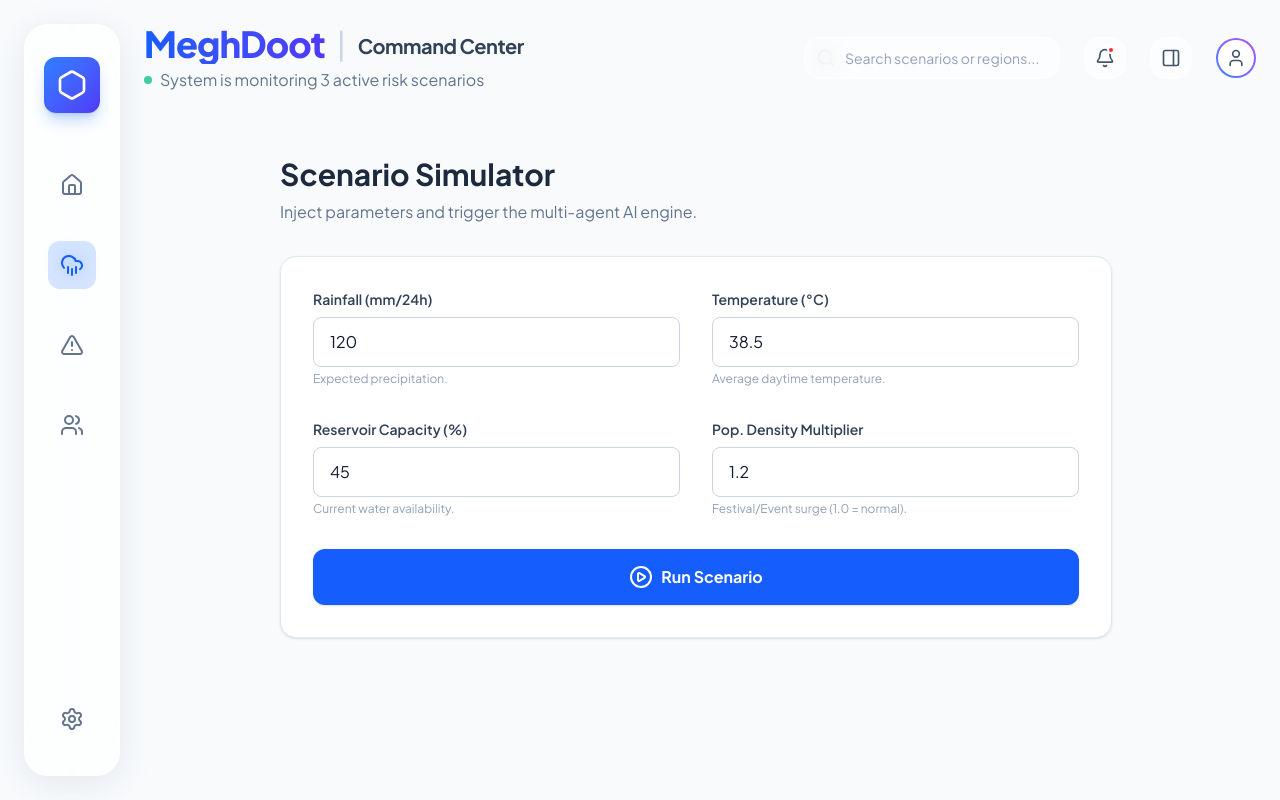
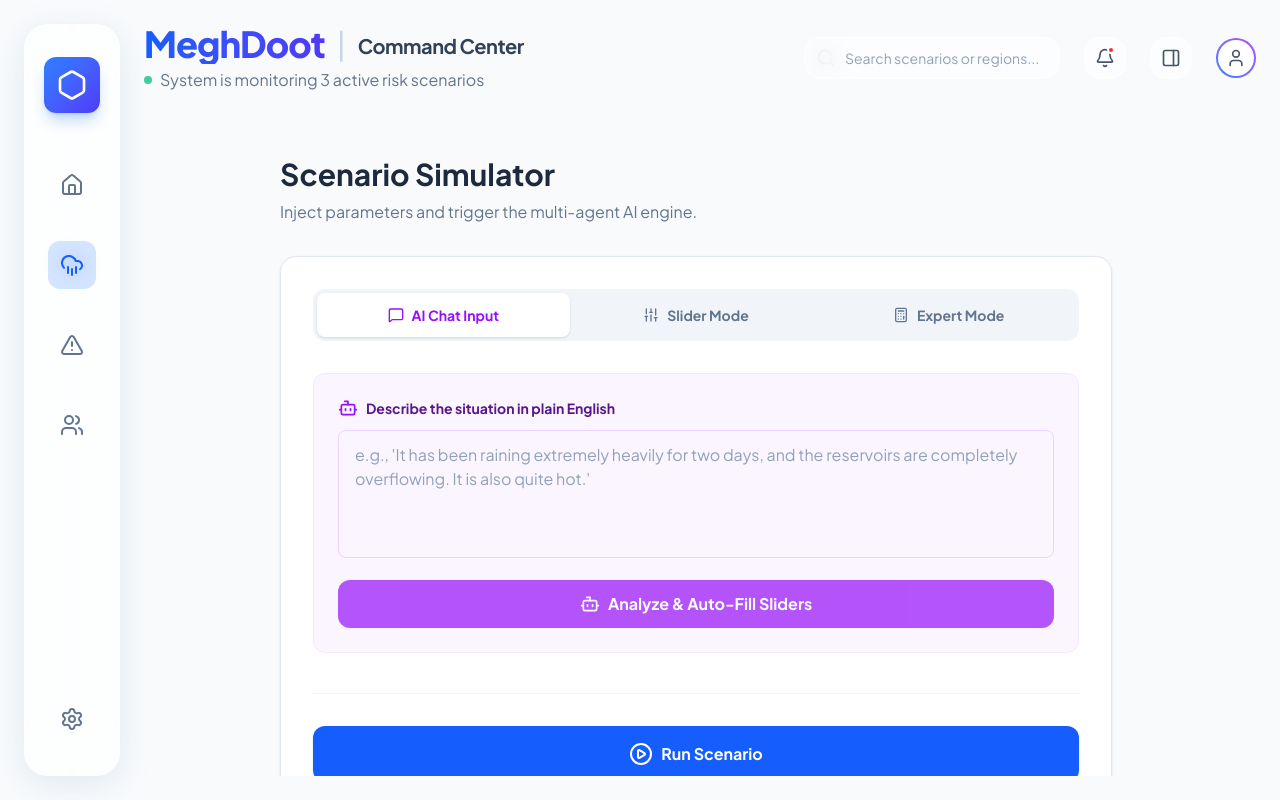
Before and after one commit to saivivekduvva/MeghDoot, a React (Vite) app in the folder frontend/: page /simulator in a window 1280 px wide. Built offline with nearby package versions, Linux system fonts and the light colour scheme.

Commit message:
Added Various Input Methods To Incrase Usage

```diff
--- a/frontend/src/components/Layout.tsx
+++ b/frontend/src/components/Layout.tsx
@@ -14,9 +14,9 @@
   const location = useLocation();
   const hasSimulationData = report.agent_reasoning && report.agent_reasoning.length > 0;
 
-  // Only show the floating action bar on the main dashboard or simulator pages
-  const isMainPage = location.pathname === '/dashboard' || location.pathname === '/simulator';
-  const showBottomBar = hasSimulationData && isMainPage;
+  // Only show the floating action bar on relevant simulation-related pages
+  const validPages = ['/dashboard', '/simulator', '/telemetry', '/mayor', '/safe-route'];
+  const showBottomBar = hasSimulationData && validPages.includes(location.pathname);
 
   return (
     <div className="flex h-screen w-full p-6 overflow-hidden bg-slate-50 relative">
--- a/frontend/src/pages/ScenarioSimulator.tsx
+++ b/frontend/src/pages/ScenarioSimulator.tsx
@@ -1,6 +1,6 @@
 import { useState, useEffect } from 'react';
 import { useReport } from '../ReportContext';
-import { PlayCircle, Loader2 } from 'lucide-react';
+import { PlayCircle, Loader2, Bot, Sliders, Calculator, MessageSquare } from 'lucide-react';
 import { useNavigate } from 'react-router-dom';
 import toast from 'react-hot-toast';
 import { motion } from 'framer-motion';
@@ -18,9 +18,56 @@
     };
   });
 
+  const [inputMode, setInputMode] = useState<'expert' | 'citizen' | 'text'>('text');
+  const [nlText, setNlText] = useState("");
+  const [isAnalyzing, setIsAnalyzing] = useState(false);
+
   useEffect(() => {
     localStorage.setItem('meghdoot_simulator_form', JSON.stringify(formData));
   }, [formData]);
+
+  const presets = [
+    {
+      label: '🌩️ Heavy Monsoon',
+      values: { rainfall_mm: 150, temperature_c: 30, reservoir_capacity_pct: 85, population_density_multiplier: 1.0 }
+    },
+    {
+      label: '☀️ Severe Heatwave',
+      values: { rainfall_mm: 0, temperature_c: 45, reservoir_capacity_pct: 20, population_density_multiplier: 1.2 }
+    },
+    {
+      label: '🌊 Urban Flash Flood',
+      values: { rainfall_mm: 250, temperature_c: 28, reservoir_capacity_pct: 100, population_density_multiplier: 1.5 }
+    }
+  ];
+
+  const getRainfallLabel = (val: number) => {
+    if (val < 20) return "Dry";
+    if (val < 80) return "Light Drizzle";
+    if (val < 180) return "Heavy Rain";
+    return "Extreme Downpour";
+  };
+
+  const getTempLabel = (val: number) => {
+    if (val < 25) return "Cool";
+    if (val < 35) return "Normal";
+    if (val < 42) return "Hot";
+    return "Severe Heat";
+  };
+
+  const getReservoirLabel = (val: number) => {
+    if (val < 25) return "Empty";
+    if (val < 70) return "Half";
+    if (val < 95) return "Full";
+    return "Overflowing";
+  };
+
+  const getPopLabel = (val: number) => {
+    if (val < 0.8) return "Deserted";
+    if (val < 1.2) return "Normal";
+    if (val < 1.6) return "Crowded";
+    return "Festival Surge";
+  };
 
   const handleChange = (e: React.ChangeEvent<HTMLInputElement>) => {
     setFormData(prev => ({
@@ -54,6 +101,32 @@
     }
   };
 
+  const handleNLParse = async () => {
+    if (!nlText.trim()) return;
+    setIsAnalyzing(true);
+    const toastId = toast.loading('AI analyzing text...');
+    try {
+      const response = await fetch('http://127.0.0.1:8000/parse-nl', {
+        method: 'POST',
+        headers: { 'Content-Type': 'application/json' },
+        body: JSON.stringify({ text: nlText })
+      });
+      if (response.ok) {
+        const data = await response.json();
+        setFormData(data);
+        toast.success('Parameters Auto-Filled!', { id: toastId });
+        setInputMode('citizen'); // Switch back to see the results
+      } else {
+        toast.error('AI parsing failed.', { id: toastId });
+      }
+    } catch (err) {
+      console.error(err);
+      toast.error('Error connecting to AI engine.', { id: toastId });
+    } finally {
+      setIsAnalyzing(false);
+    }
+  };
+
   return (
     <motion.div
       initial={{ opacity: 0, y: 20 }}
@@ -68,33 +141,149 @@
       </header>
 
       <div className="bg-white p-8 rounded-2xl shadow-sm border border-slate-200">
-        <div className="grid grid-cols-1 md:grid-cols-2 gap-8 mb-8">
+
+        {/* Mode Selector */}
+        <div className="flex bg-slate-100 p-1 rounded-xl mb-8">
+          <button
+            onClick={() => setInputMode('text')}
+            className={`flex-1 flex items-center justify-center gap-2 py-3 px-4 rounded-lg font-bold text-sm transition-all ${inputMode === 'text' ? 'bg-white text-purple-600 shadow-sm' : 'text-slate-500 hover:text-slate-700 hover:bg-slate-200/50'}`}
+          >
+            <MessageSquare className="w-4 h-4" /> AI Chat Input
+          </button>
+          <button
+            onClick={() => setInputMode('citizen')}
+            className={`flex-1 flex items-center justify-center gap-2 py-3 px-4 rounded-lg font-bold text-sm transition-all ${inputMode === 'citizen' ? 'bg-white text-blue-600 shadow-sm' : 'text-slate-500 hover:text-slate-700 hover:bg-slate-200/50'}`}
+          >
+            <Sliders className="w-4 h-4" /> Slider Mode
+          </button>
+          <button
+            onClick={() => setInputMode('expert')}
+            className={`flex-1 flex items-center justify-center gap-2 py-3 px-4 rounded-lg font-bold text-sm transition-all ${inputMode === 'expert' ? 'bg-white text-emerald-600 shadow-sm' : 'text-slate-500 hover:text-slate-700 hover:bg-slate-200/50'}`}
+          >
+            <Calculator className="w-4 h-4" /> Expert Mode
+          </button>
+        </div>
+
+        {/* Text Input Mode */}
+        {inputMode === 'text' && (
+          <motion.div initial={{ opacity: 0 }} animate={{ opacity: 1 }} className="mb-10">
+            <div className="bg-purple-50 border border-purple-100 rounded-xl p-6">
+              <label className="block text-sm font-bold text-purple-900 mb-3 flex items-center gap-2">
+                <Bot className="w-5 h-5 text-purple-600" />
+                Describe the situation in plain English
+              </label>
+              <textarea
+                value={nlText}
+                onChange={(e) => setNlText(e.target.value)}
+                placeholder="e.g., 'It has been raining extremely heavily for two days, and the reservoirs are completely overflowing. It is also quite hot.'"
+                className="w-full h-32 px-4 py-3 rounded-lg border border-purple-200 focus:ring-2 focus:ring-purple-500 outline-none resize-none mb-4 text-slate-700 placeholder:text-slate-400"
+              />
+              <button
+                onClick={handleNLParse}
+                disabled={isAnalyzing || !nlText.trim()}
+                className="w-full flex items-center justify-center gap-2 bg-purple-600 hover:bg-purple-700 text-white font-bold py-3 px-6 rounded-xl transition-colors disabled:opacity-70"
+              >
+                {isAnalyzing ? <Loader2 className="w-5 h-5 animate-spin" /> : <Bot className="w-5 h-5" />}
+                {isAnalyzing ? 'AI is Parsing...' : 'Analyze & Auto-Fill Sliders'}
+              </button>
+            </div>
+          </motion.div>
+        )}
+
+        {/* Expert Mode (Raw Inputs) */}
+        {inputMode === 'expert' && (
+          <motion.div initial={{ opacity: 0 }} animate={{ opacity: 1 }} className="grid grid-cols-1 md:grid-cols-2 gap-8 mb-10">
             <div>
               <label className="block text-sm font-semibold text-slate-700 mb-2">Rainfall (mm/24h)</label>
               <input type="number" name="rainfall_mm" value={formData.rainfall_mm} onChange={handleChange}
-              className="w-full px-4 py-3 rounded-lg border border-slate-300 focus:ring-2 focus:ring-blue-500 outline-none transition-shadow" />
-            <p className="text-xs text-slate-400 mt-1">Expected precipitation.</p>
+                className="w-full px-4 py-3 rounded-lg border border-slate-300 focus:ring-2 focus:ring-blue-500 outline-none" />
             </div>
             <div>
               <label className="block text-sm font-semibold text-slate-700 mb-2">Temperature (°C)</label>
               <input type="number" name="temperature_c" value={formData.temperature_c} onChange={handleChange}
-              className="w-full px-4 py-3 rounded-lg border border-slate-300 focus:ring-2 focus:ring-blue-500 outline-none transition-shadow" />
-            <p className="text-xs text-slate-400 mt-1">Average daytime temperature.</p>
+                className="w-full px-4 py-3 rounded-lg border border-slate-300 focus:ring-2 focus:ring-blue-500 outline-none" />
             </div>
             <div>
               <label className="block text-sm font-semibold text-slate-700 mb-2">Reservoir Capacity (%)</label>
               <input type="number" name="reservoir_capacity_pct" value={formData.reservoir_capacity_pct} onChange={handleChange}
-              className="w-full px-4 py-3 rounded-lg border border-slate-300 focus:ring-2 focus:ring-blue-500 outline-none transition-shadow" />
-            <p className="text-xs text-slate-400 mt-1">Current water availability.</p>
+                className="w-full px-4 py-3 rounded-lg border border-slate-300 focus:ring-2 focus:ring-blue-500 outline-none" />
             </div>
             <div>
               <label className="block text-sm font-semibold text-slate-700 mb-2">Pop. Density Multiplier</label>
               <input type="number" name="population_density_multiplier" value={formData.population_density_multiplier} onChange={handleChange}
-              className="w-full px-4 py-3 rounded-lg border border-slate-300 focus:ring-2 focus:ring-blue-500 outline-none transition-shadow" />
-            <p className="text-xs text-slate-400 mt-1">Festival/Event surge (1.0 = normal).</p>
+                className="w-full px-4 py-3 rounded-lg border border-slate-300 focus:ring-2 focus:ring-blue-500 outline-none" />
+            </div>
+          </motion.div>
+        )}
+
+        {/* Citizen Mode (Sliders) */}
+        {inputMode === 'citizen' && (
+          <motion.div initial={{ opacity: 0 }} animate={{ opacity: 1 }}>
+            {/* Presets Row */}
+            <div className="mb-8">
+          <label className="block text-sm font-bold text-slate-700 mb-3">Quick Presets</label>
+          <div className="flex flex-wrap gap-3">
+            {presets.map((preset) => (
+              <button
+                key={preset.label}
+                onClick={() => setFormData(preset.values)}
+                className="px-4 py-2 bg-slate-100 hover:bg-blue-50 border border-slate-200 hover:border-blue-300 text-slate-700 hover:text-blue-700 rounded-lg text-sm font-semibold transition-colors"
+              >
+                {preset.label}
+              </button>
+            ))}
           </div>
         </div>
 
+        <div className="grid grid-cols-1 md:grid-cols-2 gap-x-8 gap-y-10 mb-10">
+          {/* Rainfall */}
+          <div className="space-y-3">
+            <div className="flex justify-between items-end">
+              <label className="block text-sm font-bold text-slate-700">Rainfall</label>
+              <span className="bg-blue-100 text-blue-800 text-xs font-bold px-2 py-1 rounded">{formData.rainfall_mm} mm</span>
+            </div>
+            <p className="text-lg font-medium text-slate-600">{getRainfallLabel(formData.rainfall_mm)}</p>
+            <input type="range" name="rainfall_mm" min="0" max="300" step="5" value={formData.rainfall_mm} onChange={handleChange}
+              className="w-full accent-blue-600 h-2 bg-slate-200 rounded-lg appearance-none cursor-pointer" />
+          </div>
+
+          {/* Temperature */}
+          <div className="space-y-3">
+            <div className="flex justify-between items-end">
+              <label className="block text-sm font-bold text-slate-700">Temperature</label>
+              <span className="bg-amber-100 text-amber-800 text-xs font-bold px-2 py-1 rounded">{formData.temperature_c}°C</span>
+            </div>
+            <p className="text-lg font-medium text-slate-600">{getTempLabel(formData.temperature_c)}</p>
+            <input type="range" name="temperature_c" min="20" max="50" step="0.5" value={formData.temperature_c} onChange={handleChange}
+              className="w-full accent-amber-500 h-2 bg-slate-200 rounded-lg appearance-none cursor-pointer" />
+          </div>
+
+          {/* Reservoir Capacity */}
+          <div className="space-y-3">
+            <div className="flex justify-between items-end">
+              <label className="block text-sm font-bold text-slate-700">Reservoir Capacity</label>
+              <span className="bg-cyan-100 text-cyan-800 text-xs font-bold px-2 py-1 rounded">{formData.reservoir_capacity_pct}%</span>
+            </div>
+            <p className="text-lg font-medium text-slate-600">{getReservoirLabel(formData.reservoir_capacity_pct)}</p>
+            <input type="range" name="reservoir_capacity_pct" min="0" max="120" step="5" value={formData.reservoir_capacity_pct} onChange={handleChange}
+              className="w-full accent-cyan-600 h-2 bg-slate-200 rounded-lg appearance-none cursor-pointer" />
+          </div>
+
+          {/* Population Density */}
+          <div className="space-y-3">
+            <div className="flex justify-between items-end">
+              <label className="block text-sm font-bold text-slate-700">Population Density</label>
+              <span className="bg-indigo-100 text-indigo-800 text-xs font-bold px-2 py-1 rounded">{formData.population_density_multiplier}x</span>
+            </div>
+            <p className="text-lg font-medium text-slate-600">{getPopLabel(formData.population_density_multiplier)}</p>
+            <input type="range" name="population_density_multiplier" min="0.5" max="2.5" step="0.1" value={formData.population_density_multiplier} onChange={handleChange}
+              className="w-full accent-indigo-500 h-2 bg-slate-200 rounded-lg appearance-none cursor-pointer" />
+          </div>
+        </div>
+        </motion.div>
+        )}
+
+        <div className="mt-8 pt-8 border-t border-slate-100">
           <button
             onClick={runSimulation}
             disabled={isLoading}
@@ -104,6 +293,7 @@
             {isLoading ? 'Agents Analyzing...' : 'Run Scenario'}
           </button>
         </div>
+      </div>
     </motion.div>
   );
 }
```
Also changed, not shown: 2 other files (tests, documents, lock files or other folders). Lines whose indentation alone changed are shown as unchanged.
